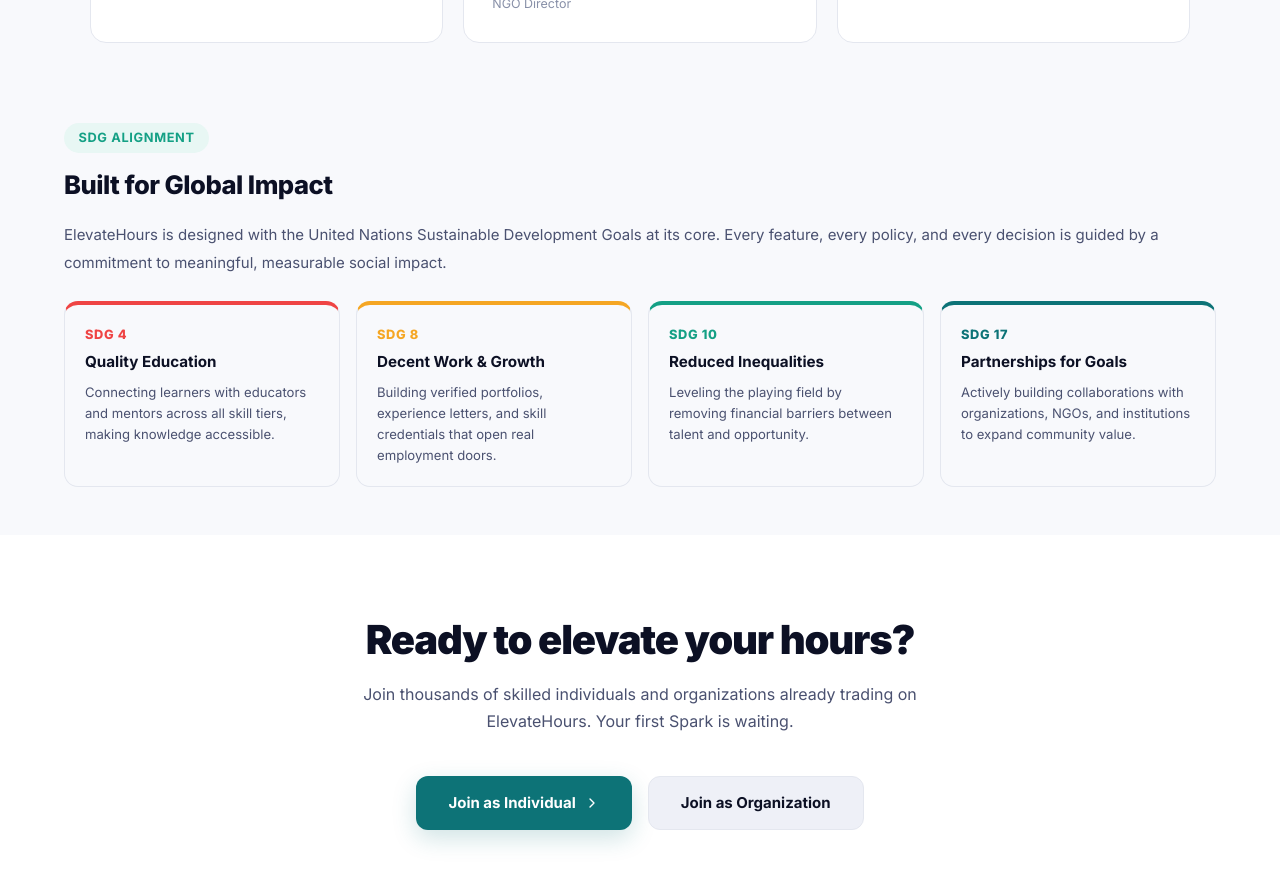
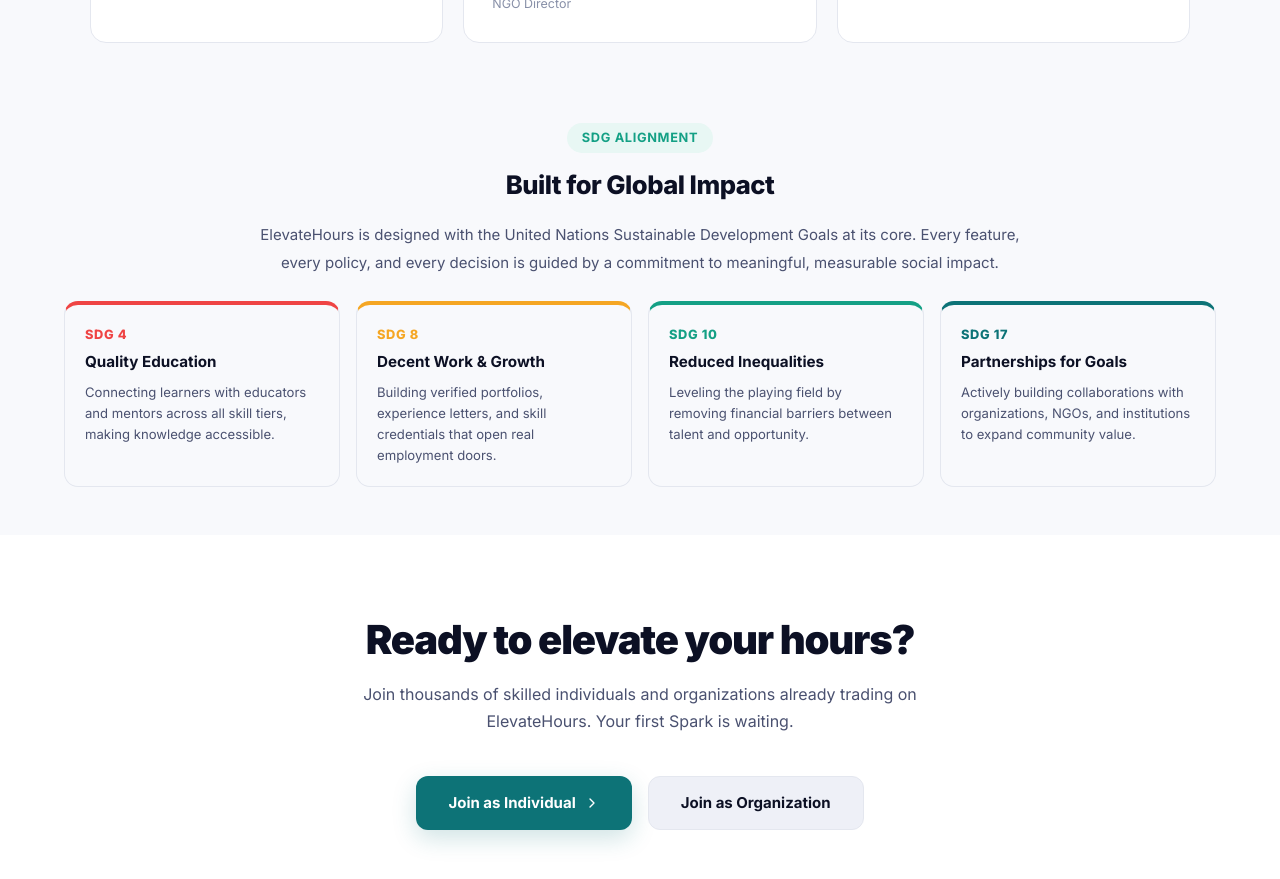
Before and after one commit to Ja-b-ir/ElevateHours, a Next.js app: page / in a window 1280 px wide. Shown: the part 3340-4219 px from the top of the page. Built offline with nearby package versions, Linux system fonts and the light colour scheme; no server answers; the database is empty.

Commit message:
Update page.js

```diff
--- a/src/app/page.js
+++ b/src/app/page.js
@@ -232,7 +232,12 @@
   }}
 >
   {/* SDG Alignment */}
-  <div style={{ marginBottom: '3rem' }}>
+  <div
+    style={{
+      marginBottom: '3rem',
+      textAlign: 'center',
+    }}
+  >
     <div
       style={{
         display: 'inline-block',
@@ -267,11 +272,12 @@
         color: 'var(--text-2)',
         lineHeight: 1.85,
         marginBottom: '1.5rem',
+        maxWidth: '800px',
+        marginLeft: 'auto',
+        marginRight: 'auto',
       }}
     >
-      ElevateHours is designed with the United Nations Sustainable Development
-      Goals at its core. Every feature, every policy, and every decision is
-      guided by a commitment to meaningful, measurable social impact.
+      ElevateHours is designed with the United Nations Sustainable Development Goals at its core. Every feature, every policy, and every decision is guided by a commitment to meaningful, measurable social impact.
     </p>
 
     <div
@@ -279,6 +285,7 @@
         display: 'grid',
         gridTemplateColumns: 'repeat(auto-fit, minmax(220px, 1fr))',
         gap: '1rem',
+        textAlign: 'left',
       }}
     >
       {[
@@ -345,6 +352,7 @@
               color: 'var(--text-2)',
               fontSize: '0.82rem',
               lineHeight: 1.6,
+              margin: 0,
             }}
           >
             {item.desc}
```
